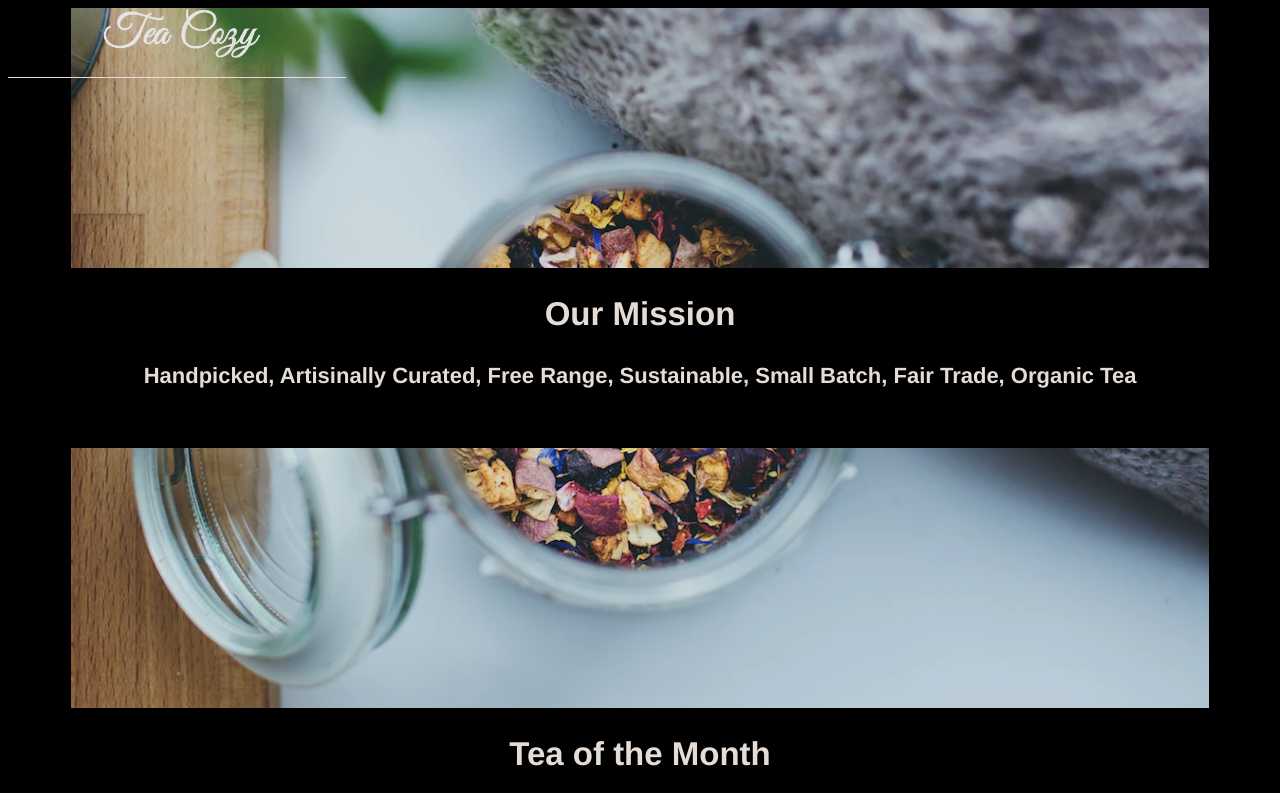
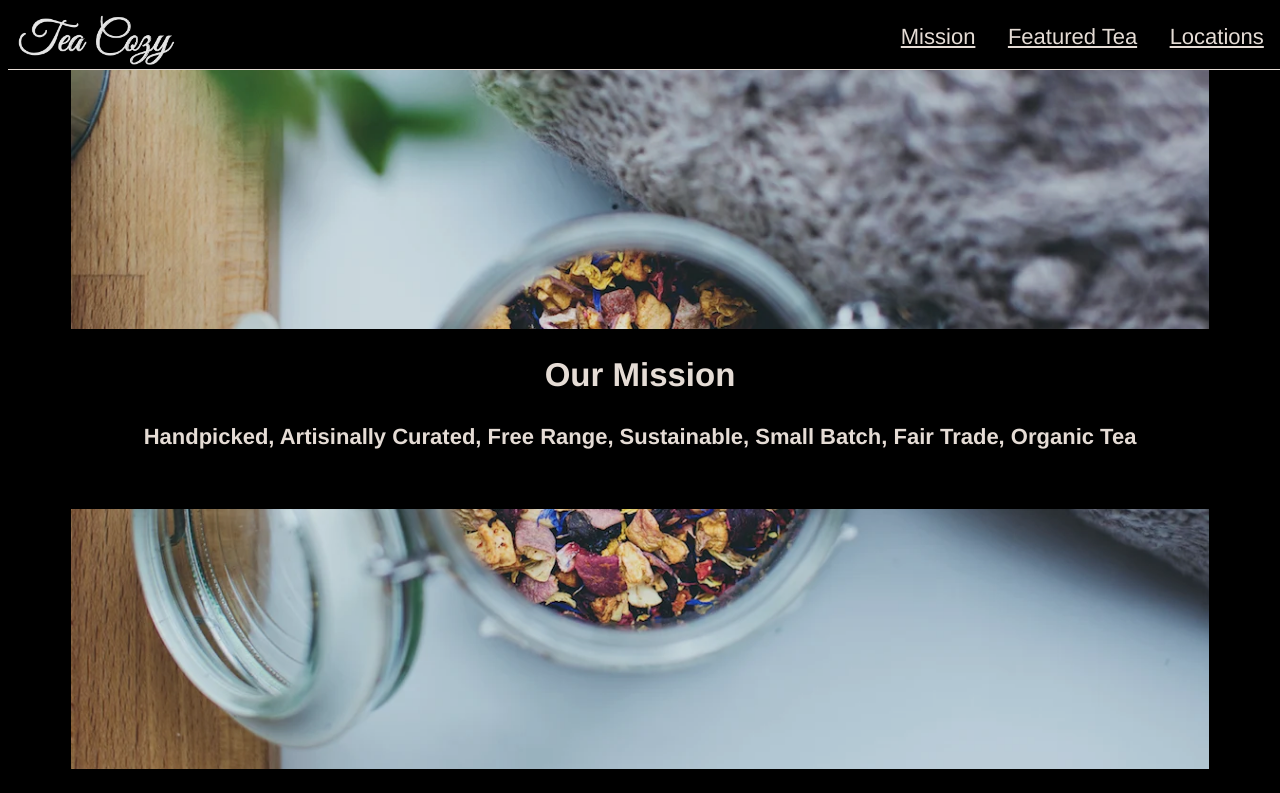
Before and after one commit to katie-ws/tea-cozy, a plain HTML site: page index.html in a window 1280 px wide. Shown: the top 793 px of the page. Drawn offline with Linux system fonts and the light colour scheme.

Commit message:
Style top nav bar

```diff
--- a/Resources/style.css
+++ b/Resources/style.css
@@ -1,40 +1,48 @@
 html, body {
     font-family: Helvetica;
-    font-size: 22px
+    font-size: 22px;
+    background-color: black;
 }
 
 body {
     color: seashell;
-    background-color: black;
     opacity: 0.9;
     text-align: center;
 }
 
-nav {
-    height: 69px;
+/* top bar */
+header {
+    height: 3.14rem;
+    width: 100%;
+    background-color: black;
     border-bottom: 1px solid seashell;
     position: fixed;
-    overflow: hidden;
+    top: 0;
+    display: flex;
+    justify-content: space-between;
+    z-index: 1;
 }
 
-nav img {
-    margin-left: 10px;
-    height: 50px;
+header img {
+    margin-left: 0.45rem;
+    margin-top: 0.68rem;
+    height: 2.27rem;
     width: auto;
 }
 
-nav ul {
-    display: flex;
-    justify-content: space-between;
-    align-items: flex-end;
+nav ul li {
+    display: inline-flex;
+    margin-right: 1rem;
 }
 
-nav ul li {
-    display: inline-block;
+li a {
+    color: seashell;
+    text-decoration: underline;
+    margin: 0.1rem;
 }
 
-.banner {
-    margin: 0 auto;
+#mission {
+    margin: 3.14rem auto 0;
     background-image: url("./img-mission-background.webp");
     background-repeat: no-repeat;
     background-size: cover;
--- a/index.html
+++ b/index.html
@@ -4,26 +4,28 @@
         <title>Tea Cozy</title>
         <link href="Resources/style.css" rel="stylesheet">
     </head>
+
     <body>
         <header>
+            <img src="Resources/img-tea-cozy-logo.webp" alt="Tea Cozy logo" href="#">
             <nav>
-                <img src="Resources/img-tea-cozy-logo.webp" alt="Tea Cozy logo" href="#">
                     <ul class="navigation">
-                    <li>Mission</li>
-                    <li>Featured Tea</li>
-                    <li>Locations</li>
+                        <li><a href="#mission">Mission</a></li>
+                        <li><a href="#featured-tea">Featured Tea</a></li>
+                        <li><a href="#locations">Locations</a></li>
                     </ul>
             </nav>
         </header>
 
-        <section class="banner">
+        <main>
+            <section id="mission">
                 <div class="mission">
                     <h2>Our Mission</h2>
                     <h4>Handpicked, Artisinally Curated, Free Range, Sustainable, Small Batch, Fair Trade, Organic Tea</h4>
                 </div>
             </section>
 
-        <section>
+            <section id="featured-tea">
                 <h2>Tea of the Month</h2>
                 <h4>What's Steeping at the Tea Cozy?</h4>
                 <div class="gallery">
@@ -48,7 +50,9 @@
                         <figcaption>Bedford Bizarre Tea</figcaption>
                     </figure>
                 </div>
+            </section>
 
+            <section id="locations">
                 <div class="locations">
                     <span id="loc-title"><h2>Locations</h2></span>
                     <div class="address">
@@ -73,6 +77,8 @@
                     </div>
                 </div>
             </section>
+        </main>
+
         <footer>
             <h2>The Tea Cozy</h2>
             <h5>contact@theteacozy.com</h5>
```
Lines whose indentation alone changed are shown as unchanged.
